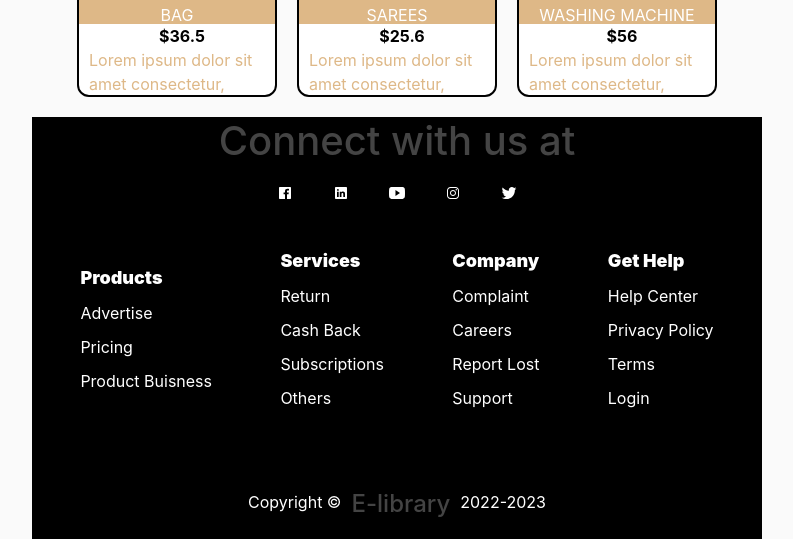
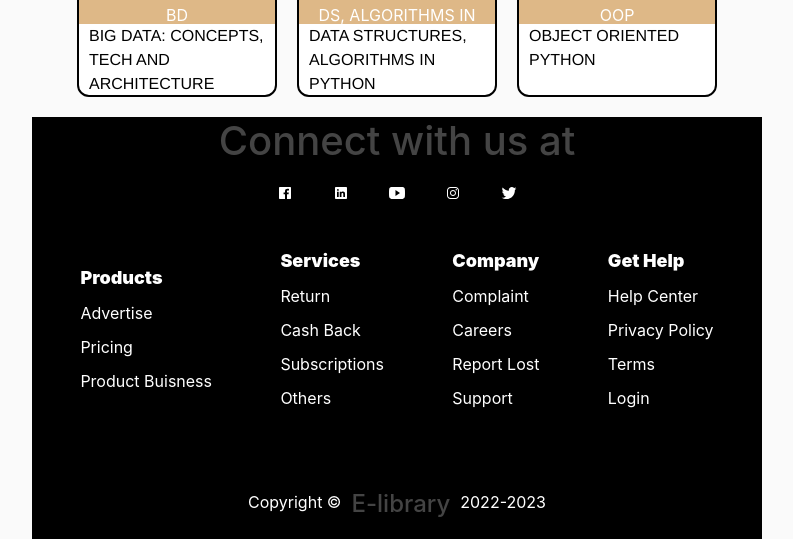
Before and after one commit to nexhis/E-library, a Django app: page /home/ in a window 1280 px wide. Shown: the part 2623-3162 px from the top of the page, without its empty margins (53-846 px from the left). Run offline with Django 4.2, Linux system fonts and the light colour scheme; some libraries are stand-ins or nearby versions.

Commit message:
modified main web page

```diff
--- a/elibrary/static/elibrary/mainwebpage.css
+++ b/elibrary/static/elibrary/mainwebpage.css
@@ -112,7 +112,8 @@
   }
   .section2 .container .items .info {
     padding-left: 10px;
-    color: burlywood;
+    color: black;
+    font-family: 'helvetica';
   }
   .section2 .container .items .img img {
     width: 200px;
--- a/elibrary/templates/elibrary/home.html
+++ b/elibrary/templates/elibrary/home.html
@@ -26,111 +26,93 @@
           <div class="container">
             <div class="items">
               <div class="img img1"><img src="https://encrypted-tbn0.gstatic.com/images?q=tbn:ANd9GcRPBpkRyZ2YtlHup_OGcTittBvTkn8LG4iBEHK8LTO2SmSIwnXAXrsFgkHei-XRVG-YsVI&usqp=CAU" alt=""></div>
-              <div class="name">SHOES</div>
-              <div class="price">$5</div>
-              <div class="info">Lorem ipsum dolor sit amet consectetur.</div>
+              <div class="name">Design Patterns</div>
+              <div class="info">ELEMENTS OF REUSABLE SOFTWARE BY GRADY BLOOCH</div>
             </div>
             <div class="items">
               <div class="img img2"><img src="https://encrypted-tbn0.gstatic.com/images?q=tbn:ANd9GcSkwO23Z7yfJZMbPbafK0rXkcNsyCnFfDJTpA&usqp=CAU" alt=""></div>
-              <div class="name">MEN's T-SHIRT</div>
-              <div class="price">$6.34</div>
-              <div class="info">Lorem ipsum dolor sit.</div>
+              <div class="name">Software Engineering</div>
+              <div class="info">SOFTWARE ENGINEERING BY GIRDHARI SINGH</div>
             </div>
             <div class="items">
               <div class="img img3"><img src="https://encrypted-tbn0.gstatic.com/images?q=tbn:ANd9GcSD9tQUk-D71awFlaNA60kGZaJZCMrxRgmUDA&usqp=CAU" alt=""></div>
-              <div class="name">JEANS</div>
-              <div class="price">$9</div>
-              <div class="info">Lorem ipsum dolor sit amet.</div>
+              <div class="name">OOP</div>
+              <div class="info">OBJECT ORIENTED PROGRAMMING BY TIRMOTHY LETHBRIDGE</div>
             </div>
             <div class="items">
               <div class="img img1"><img src="https://encrypted-tbn0.gstatic.com/images?q=tbn:ANd9GcRMth1EUILFA16UgFFioPMBq42CheUiWcZjMw&usqp=CAU" alt=""></div>
-              <div class="name">WATCH</div>
-              <div class="price">$9.1</div>
-              <div class="info">Lorem ipsum dolor sit.</div>
+              <div class="name">CYBER SECURITY ENGINEERING</div>
+              <div class="info">CSE BY NANCY MEAD AND CAROL WOODY</div>
             </div>
             <div class="items">
               <div class="img img1"><img src="https://encrypted-tbn0.gstatic.com/images?q=tbn:ANd9GcSMzwp1U-aOTHvotIVPU47WYIqXnBubT4EwYA&usqp=CAU" alt=""></div>
-              <div class="name">SMART PHONE</div>
-              <div class="price">$20</div>
-              <div class="info">Lorem ipsum dolor sit.</div>
+              <div class="name">POCS</div>
+              <div class="info">PRINCIPLES OF COMPUTER SCIENCE</div>
             </div>
             <div class="items">
               <div class="img img1"><img src="https://encrypted-tbn0.gstatic.com/images?q=tbn:ANd9GcQ9zX1K6eW63ARyxyiWTqpnsl1nbsrdj9Ok9Q&usqp=CAU" alt=""></div>
-              <div class="name">TELEVISION</div>
-              <div class="price">$18</div>
-              <div class="info">Lorem ipsum dolor sit amet consectetur.</div>
+              <div class="name">IOC</div>
+              <div class="info">EXPLORATIONS IN LANGUAGE, LOGIC AND MACHINES</div>
             </div>
             <div class="items">
               <div class="img img1"><img src="https://encrypted-tbn0.gstatic.com/images?q=tbn:ANd9GcTXcz9TaabErH6Qzokc_Ect6GhVdgOU6-BuTA&usqp=CAU" alt=""></div>
-              <div class="name">HOODIES</div>
-              <div class="price">$6.7</div>
-              <div class="info">Lorem ipsum dolor sit.</div>
+              <div class="name">ACA</div>
+              <div class="info">ADVANCED COMPUTER ARCHITECTURE</div>
             </div>
             <div class="items">
               <div class="img img1"><img src="https://encrypted-tbn0.gstatic.com/images?q=tbn:ANd9GcSao6X8XoCdiCZj6IYdx0q1ck6Qw-SKrl_YlQ&usqp=CAU" alt=""></div>
-              <div class="name">DINNER SET</div>
-              <div class="price">$10</div>
-              <div class="info">Lorem ipsum dolor sit amet consectetur adipisicing elit.</div>
+              <div class="name">AI</div>
+              <div class="info">ARTIFICIAL INTELLIGENCE: A MODERN APPROACH</div>
             </div>
             <div class="items">
               <div class="img img1"><img src="https://encrypted-tbn0.gstatic.com/images?q=tbn:ANd9GcQrxcdDQFt4iMxMEeXprucmgVnLHnXLkT3FRg&usqp=CAU" alt=""></div>
-              <div class="name">BLANKETS</div>
-              <div class="price">$9.9</div>
-              <div class="info">Lorem ipsum dolor sit amet consectetur adipisicing.</div>
+              <div class="name">AI</div>
+              <div class="info">ARTIFICIAL INTELLIGENCE: ADVANCED ALGORITHMS</div>
             </div>
             <div class="items">
               <div class="img img1"><img src="https://encrypted-tbn0.gstatic.com/images?q=tbn:ANd9GcSEhcmQoMzS7nQVFZgi9IrSe0G2Kx9oV6vtxw&usqp=CAU" alt=""></div>
-              <div class="name">LAPTOP</div>
-              <div class="price">$99</div>
-              <div class="info">Lorem ipsum dolor sit amet consectetur, adipisicing elit.</div>
+              <div class="name">AI & ML</div>
+              <div class="info">ARTIFICIAL INTELLIGENCE AND MACHINE LEARNING</div>
             </div>
             <div class="items">
               <div class="img img1"><img src="https://encrypted-tbn0.gstatic.com/images?q=tbn:ANd9GcTy3_vOEZFrJRce7QYPJDfxjXtXNFOglfx1NA&usqp=CAU" alt=""></div>
-              <div class="name">MICROWAVE</div>
-              <div class="price">$30</div>
-              <div class="info">Lorem ipsum dolor sit amet consectetur, adipisicing elit.</div>
+              <div class="name">ML</div>
+              <div class="info">MACHINE LEARNING</div>
             </div>
             <div class="items">
               <div class="img img1"><img src="https://encrypted-tbn0.gstatic.com/images?q=tbn:ANd9GcQUlZMnZZd9GhvGwkqJ8LKKeuAFIcRszJTpBBRzDXDfNafRonjy2gZWI3_j7nYiJR9grkw&usqp=CAU" alt=""></div>
-              <div class="name">COFFEE MAKER</div>
-              <div class="price">$29.7</div>
-              <div class="info">Lorem ipsum dolor sit amet consectetur, adipisicing elit.</div>
+              <div class="name">ML</div>
+              <div class="info">INTRODUCTION TO MACHINE LEARNING</div>
             </div>
             <div class="items">
               <div class="img img1"><img src="https://encrypted-tbn0.gstatic.com/images?q=tbn:ANd9GcQppwAtM4Mp1JBo0UyFN-ByXD3_FpGWfteKZA&usqp=CAU" alt=""></div>
-              <div class="name">BED</div>
-              <div class="price">$100</div>
-              <div class="info">Lorem ipsum dolor sit amet consectetur, adipisicing elit.</div>
+              <div class="name">DA</div>
+              <div class="info">DATA ANALYTICS</div>
             </div>
             <div class="items">
               <div class="img img1"><img src="https://encrypted-tbn0.gstatic.com/images?q=tbn:ANd9GcTybNauPjivWkhuzIcjJP3_RfKvWbLudRAzbA&usqp=CAU" alt=""></div>
-              <div class="name">AIR CONDITIONER</div>
-              <div class="price">$78</div>
-              <div class="info">Lorem ipsum dolor sit amet consectetur, adipisicing elit.</div>
+              <div class="name">DATA ANALYTICS</div>
+              <div class="info">DATA ANALYTICS: APLLICABLE DATA TO ADVANCE ANY BUSINESS</div>
             </div>
             <div class="items">
               <div class="img img1"><img src="https://encrypted-tbn0.gstatic.com/images?q=tbn:ANd9GcTIygUFEmLUoLNjBwJRXNXJGshGJBUmwVacwrmBT1Ym3Dd3aXkPg5DNgfGQpfkzp5qpt4E&usqp=CAU" alt=""></div>
-              <div class="name">BOOK</div>
-              <div class="price">$9</div>
-              <div class="info">Lorem ipsum dolor sit amet consectetur, adipisicing elit.</div>
+              <div class="name">BDA</div>
+              <div class="info">BIG DATA AND ANALYTICS</div>
             </div>
             <div class="items">
               <div class="img img1"><img src="https://encrypted-tbn0.gstatic.com/images?q=tbn:ANd9GcRwR8IUb1KSAQ4u1ccZBNBp4Wzd89bp1MMYnw&usqp=CAU" alt=""></div>
-              <div class="name">BAG</div>
-              <div class="price">$36.5</div>
-              <div class="info">Lorem ipsum dolor sit amet consectetur, adipisicing elit.</div>
+              <div class="name">BD</div>
+              <div class="info">BIG DATA: CONCEPTS, TECH AND ARCHITECTURE</div>
             </div>
             <div class="items">
               <div class="img img1"><img src="https://encrypted-tbn0.gstatic.com/images?q=tbn:ANd9GcTfh_9gMjrGle0yrmSZL2LDdV5Uv-fZyvuFPQ&usqp=CAU" alt=""></div>
-              <div class="name">SAREES</div>
-              <div class="price">$25.6</div>
-              <div class="info">Lorem ipsum dolor sit amet consectetur, adipisicing elit.</div>
+              <div class="name">DS, ALGORITHMS IN PYTHON</div>
+              <div class="info">DATA STRUCTURES, ALGORITHMS IN PYTHON</div>
             </div>
             <div class="items">
               <div class="img img1"><img src="https://encrypted-tbn0.gstatic.com/images?q=tbn:ANd9GcT-Xa0IX4CXEmtYSrl4pWe8aME4LwO4vYBpZg&usqp=CAU" alt=""></div>
-              <div class="name">WASHING MACHINE</div>
-              <div class="price">$56</div>
-              <div class="info">Lorem ipsum dolor sit amet consectetur, adipisicing elit.</div>
+              <div class="name">OOP</div>
+              <div class="info">OBJECT ORIENTED PYTHON</div>
             </div>
           </div>
 
```
Also changed, not shown: db.sqlite3.
